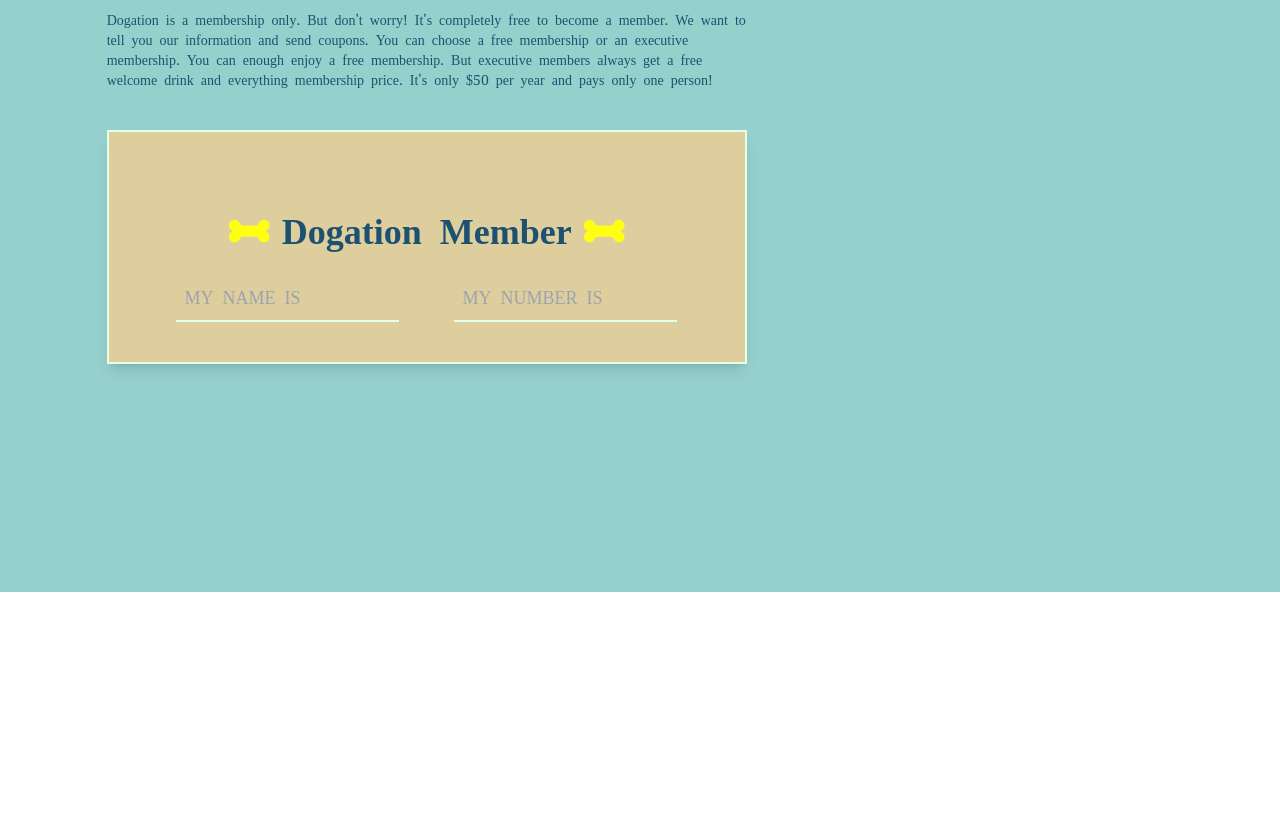
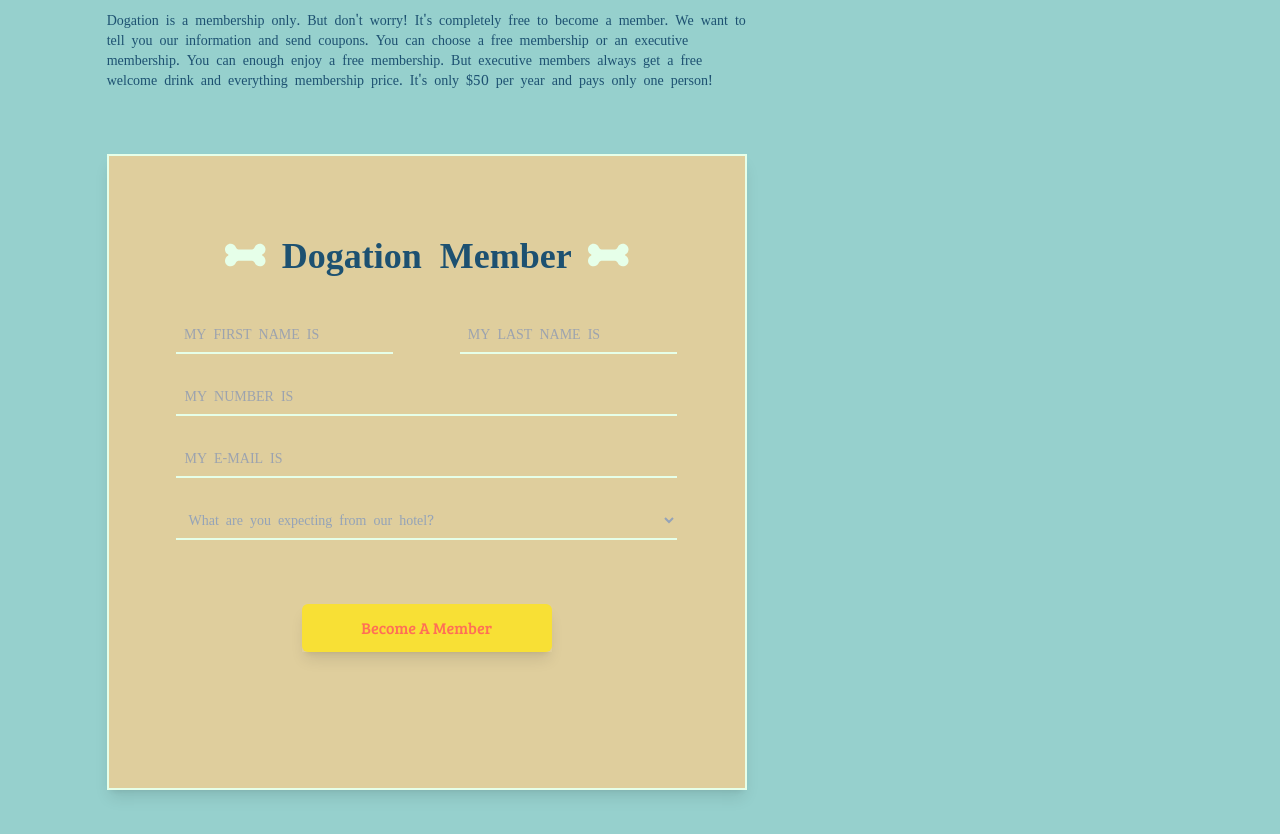
Before and after one commit to sahoooii/ts-react-dogation, a React (Vite) app: page / in a window 1280 px wide. Shown: the part 3380-4214 px from the top of the page. Before the commit the page ends 3972 px from the top, so only its background shows below. Built offline with nearby package versions, Linux system fonts and the light colour scheme.

Commit message:
created a form section

```diff
--- a/src/scenes/contactUs/index.tsx
+++ b/src/scenes/contactUs/index.tsx
@@ -24,11 +24,11 @@ const ContactUs = ({ setSelectedPage }: Props) => {
 		}
 	};
 
-	const formDesignStyle = `mx-auto w-[90%] border-b-2 border-light-green-20 sm:w-[80%]`;
-	const formInputStyle = `w-full bg-sand-80 p-2 text-sm outline-none placeholder:uppercase sm:text-lg`;
+	const formDesignStyle = `mx-auto border-b-2 border-light-green-20 w-full`;
+	const formInputStyle = `w-full bg-sand-80 p-2 text-sm outline-none placeholder:uppercase text-base`;
 
 	return (
-		<section id='contactus' className='h-full bg-light-green-100 py-36'>
+		<section id='contactus' className='bg-light-green-100 py-36'>
 			<div className='mx-auto w-5/6'>
 				<motion.div
 					onViewportEnter={() => setSelectedPage(SelectedPage.ContactUs)}
@@ -76,47 +76,157 @@ const ContactUs = ({ setSelectedPage }: Props) => {
 								visible: { opacity: 1, y: 0 },
 							}}
 						>
+							<div className='mx-auto border-2 border-light-green-20 bg-sand-80 p-10 shadow-lg mt-6'>
+								<h1 className='pb-2 pt-5 text-center text-lg font-bold sm:pb-6 sm:pt-10 sm:text-4xl'>
+									<FontAwesomeIcon
+										icon={faBone}
+										className=' mr-4 text-light-green-20'
+									/>
+									Dogation Member
+									<FontAwesomeIcon
+										icon={faBone}
+										className=' ml-4 text-light-green-20'
+									/>
+								</h1>
+
 								<form
 									action='https://formsubmit.co/d8ba071863b209c206352f351fbccf9e'
 									method='POST'
 									target='_blank'
 									onSubmit={onSubmit}
 								>
-								<div className='mx-auto border-2 border-light-green-20 bg-sand-80 p-10 shadow-lg'>
-									<h1 className='pb-2 pt-5 text-center text-lg font-bold sm:pb-6 sm:pt-10 sm:text-4xl'>
-										<FontAwesomeIcon
-											icon={faBone}
-											className=' mr-3 text-banana-yellow-200'
-										/>
-										Dogation Member
-										<FontAwesomeIcon
-											icon={faBone}
-											className=' ml-3 text-banana-yellow-200'
-										/>
-									</h1>
-
-									<div className='grid gap-y-6 sm:grid-cols-2'>
-										<div className={formDesignStyle}>
-											<label htmlFor='name'></label>
+									<div className='mt-4 grid grid-cols-2 gap-x-3'>
+										<div className={`${formDesignStyle} sm:w-[80%]`}>
+											<label htmlFor='firstName'></label>
 											<input
-												placeholder='My Name is'
-												name='name'
+												placeholder='My First Name is'
+												// name='firstName'
 												className={formInputStyle}
 												type='text'
-											></input>
+												{...register('firstName', {
+													required: true,
+													maxLength: 100,
+												})}
+											/>
+											{errors.firstName && (
+												<p className='mt-1 text-sun-300'>
+													{errors.firstName.type === 'required' &&
+														'This field is required.'}
+													{errors.firstName.type === 'maxLength' &&
+														'Max length is 100 char.'}
+												</p>
+											)}
 										</div>
-										<div className={formDesignStyle}>
+										<div className={`${formDesignStyle} sm:w-[80%]`}>
+											<label htmlFor='lastName'></label>
+											<input
+												placeholder='My Last Name is'
+												// name='lastName'
+												className={formInputStyle}
+												type='text'
+												{...register('lastName', {
+													required: true,
+													maxLength: 100,
+												})}
+											/>
+											{errors.lastName && (
+												<p className='mt-1 text-sun-300'>
+													{errors.lastName.type === 'required' &&
+														'This field is required.'}
+													{errors.lastName.type === 'maxLength' &&
+														'Max length is 100 char.'}
+												</p>
+											)}
+										</div>
+									</div>
+
+									<div className='mt-6'>
+										<div className={`${formDesignStyle} sm:w-[90%]`}>
 											<label htmlFor='phone'></label>
 											<input
 												placeholder='My number is'
-												name='phone'
+												// name='phone'
 												className={formInputStyle}
 												type='text'
-											></input>
+												{...register('phone', {
+													required: true,
+													pattern: /^0\d{9,10}$/,
+												})}
+											/>
+											{errors.phone && (
+												<p className='mt-1  text-sun-300'>
+													{errors.phone.type === 'required' &&
+														'This field is required.'}
+													{errors.phone.type === 'pattern' &&
+														'Invalid phone number.'}
+												</p>
+											)}
+										</div>
+
+										<div className={`${formDesignStyle} mt-6 sm:w-[90%]`}>
+											<label htmlFor='email' />
+											<input
+												placeholder='My E-Mail is'
+												// name='email'
+												className={formInputStyle}
+												type='text'
+												{...register('email', {
+													required: true,
+													pattern: /^[A-Z0-9._%+-]+@[A-Z0-9.-]+\.[A-Z]{2,}$/i,
+												})}
+											/>
+											{errors.email && (
+												<p className='mt-1  text-sun-300'>
+													{errors.email.type === 'required' &&
+														'This field is required.'}
+													{errors.email.type === 'pattern' &&
+														'Invalid email address.'}
+												</p>
+											)}
+										</div>
+
+										<div className={`${formDesignStyle} mt-6 sm:w-[90%]`}>
+											<label htmlFor='subject'></label>
+											<select
+												// name='subject'
+												className={`${formInputStyle} text-slate-400`}
+												placeholder='Subject line'
+												defaultValue={'DEFAULT'}
+												{...register('subject', {
+													required: true,
+												})}
+											>
+												<option disabled hidden value={'DEFAULT'}>
+													What are you expecting from our hotel?
+												</option>
+												<option value='activity'>
+													I'd like to do some activities.
+												</option>
+												<option value='relax'>
+													I'd like to chill out all day.
+												</option>
+												<option value='for dog'>
+													I'd like to do something special for my dog.
+												</option>
+											</select>
+											{errors.subject && (
+												<p className='mt-1 text-sun-300'>
+													{errors.subject.type === 'required' &&
+														'This field is required.'}
+												</p>
+											)}
 										</div>
 									</div>
+
+									<div className='group mx-auto mb-12 mt-16 w-full shadow-lg transition duration-500 sm:mb-24 sm:w-[45%]'>
+										<input
+											type='submit'
+											value='Become A Member'
+											className='flex h-full w-full cursor-pointer items-center justify-center rounded-md bg-banana-yellow-50 px-10 py-3 font-title-serif  text-sun-300 transition duration-500 group-hover:translate-y-0.5 group-hover:bg-sun-300 group-hover:text-banana-yellow-50  group-hover:shadow-none '
+										/>
 									</div>
 								</form>
+							</div>
 						</motion.div>
 					</div>
 				</motion.div>
```
Lines whose indentation alone changed are shown as unchanged.
